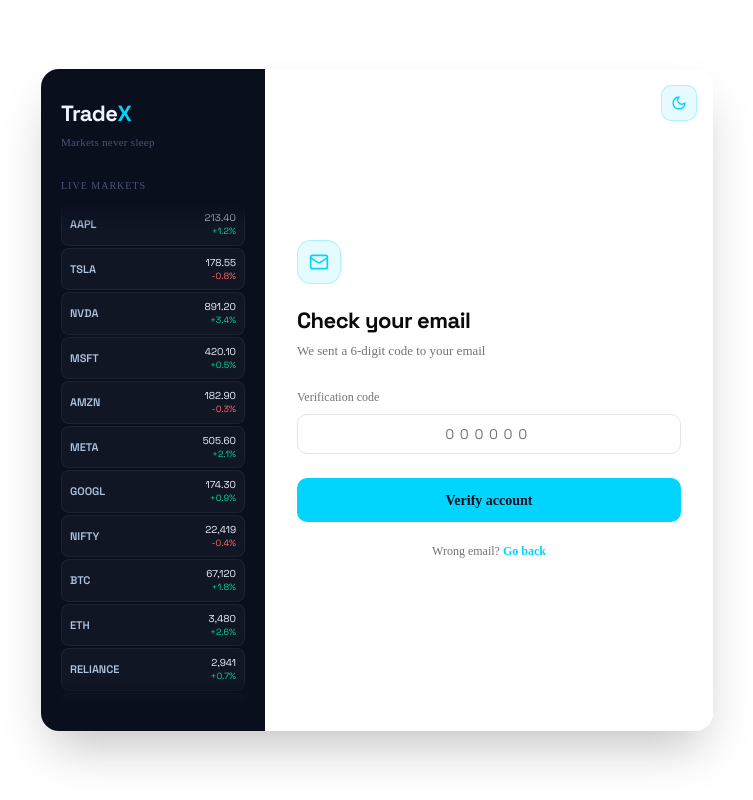
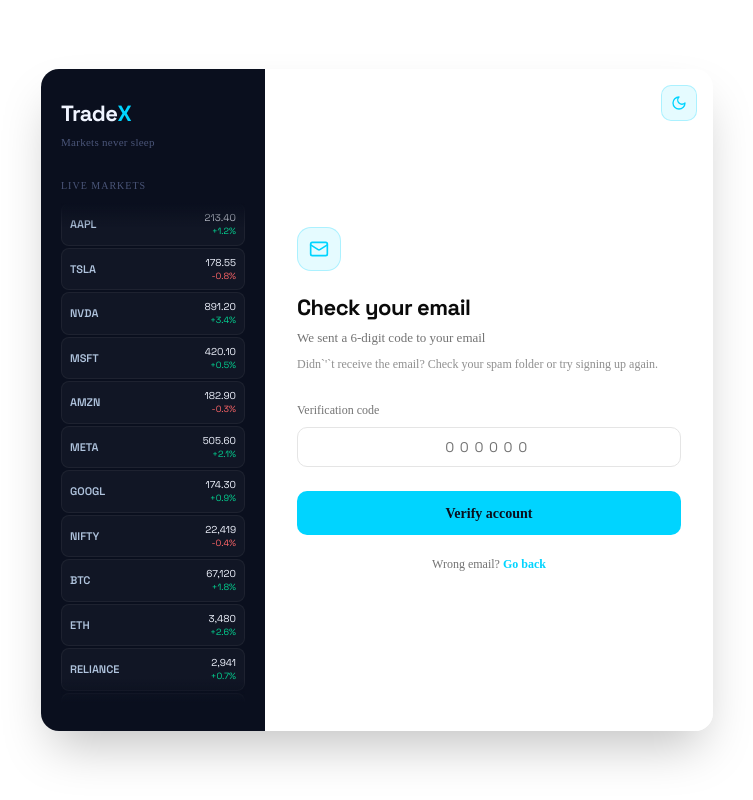
Before and after one commit to Jaiverma0923/TRADEX, a Next.js app: page /verify in a window 1280 px wide. Shown: the whole page, without its empty margins (263-1016 px from the left). Built offline with nearby package versions, Linux system fonts and the light colour scheme.

Commit message:
minute change

```diff
--- a/src/app/verify/page.tsx
+++ b/src/app/verify/page.tsx
@@ -64,8 +64,8 @@ function VerifyContent() {
           {/* Right: form */}
           <div className="flex-1 bg-card px-8 py-6 overflow-y-auto flex flex-col justify-center">
             <div className="absolute top-4 right-4">
-                            <ThemeToggle />
-                          </div>
+              <ThemeToggle />
+            </div>
             {/* Email icon */}
             <div
               className="w-11 h-11 rounded-xl flex items-center justify-center mb-5"
@@ -83,13 +83,25 @@ function VerifyContent() {
             <h1 className="font-['Space_Grotesk',sans-serif] font-bold text-[22px] tracking-tight text-foreground mb-1">
               Check your email
             </h1>
-            <p className="text-[13px] text-muted-foreground mb-7">
-              We sent a 6-digit code to{" "}
-              {email
-                ? <span className="font-medium" style={{ color: "#00D4FF" }}>{email}</span>
-                : "your email"
-              }
-            </p>
+            <div className="mb-7">
+              <p className="text-[13px] text-muted-foreground">
+                We sent a 6-digit code to{" "}
+                {email ? (
+                  <span
+                    className="font-medium"
+                    style={{ color: "#00D4FF" }}
+                  >
+                    {email}
+                  </span>
+                ) : (
+                  "your email"
+                )}
+              </p>
+
+              <p className="text-[12px] text-muted-foreground/80 mt-2">
+                Didn`&apos;`t receive the email? Check your spam folder or try signing up again.
+              </p>
+            </div>
 
             <form onSubmit={form.handleSubmit(onSubmit)} className="space-y-4">
 
```
